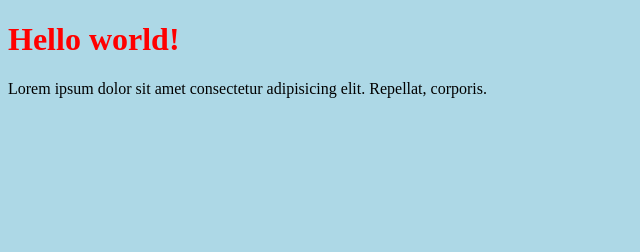
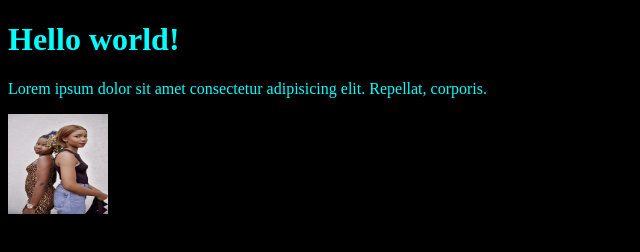
Before and after one commit to NCHJ99/Cours_Git, a plain HTML site: page index.html in a window 1280 px wide. Shown: the whole page, without its empty margins (0-640 px from the left). Drawn offline with Linux system fonts and the light colour scheme.

Commit message:
Ajout d'une image dans le fichier index.html

```diff
--- a/index.html
+++ b/index.html
@@ -9,5 +9,6 @@
 <body>
     <h1>Hello world!</h1>
     <p>Lorem ipsum dolor sit amet consectetur adipisicing elit. Repellat, corporis.</p>
+    <div><img class="image" src="1.webp" alt="Image du site"></div>
 </body>
 </html>
--- a/style.css
+++ b/style.css
@@ -1,6 +1,13 @@
 body{
-    background-color: lightblue;
+    background-color: black;
 }
 h1{
-    color: red;
+    color: aqua;
 }
+p{
+    color: aqua;
+}
+.image{
+    width: 100px;
+    height: 100px;
+}
```
Also changed, not shown: 1.webp (added), 1 other file.
